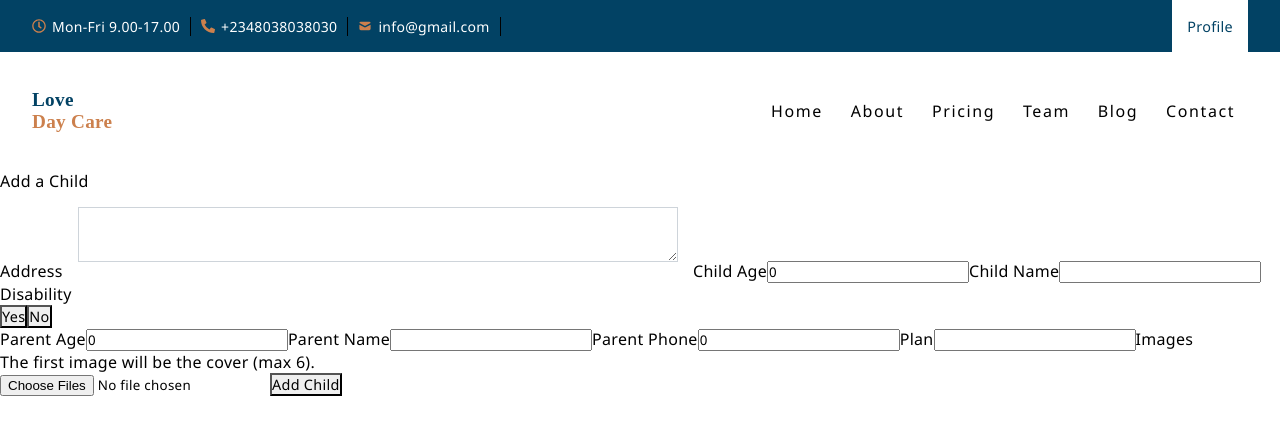
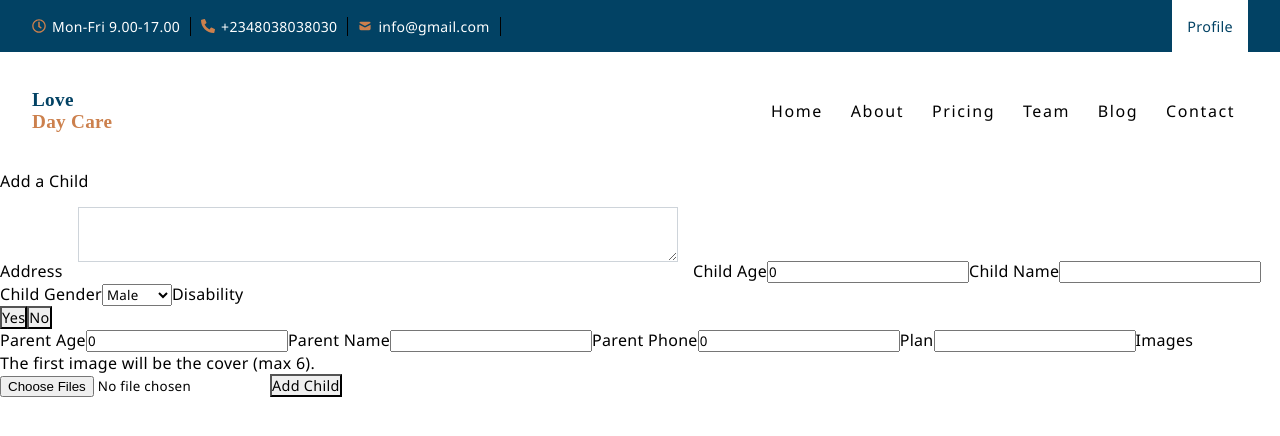
Before and after one commit to Ubongg/day-care, a React (Create React App) app: page /add-child in a window 1280 px wide. Shown: the top 436 px of the page. Built offline with nearby package versions, Linux system fonts and the light colour scheme; no server answers; sample sign-in values are in the browser's storage.

Commit message:
able to add child, sign in, sign up, and sign out

```diff
--- a/src/pages/AddChild.js
+++ b/src/pages/AddChild.js
@@ -20,6 +20,7 @@ function CreateListing() {
     address: "",
     childAge: 0,
     childName: "",
+    childGender: "",
     disability: false,
     images: {},
     parentAge: 0,
@@ -32,6 +33,7 @@ function CreateListing() {
     address,
     childAge,
     childName,
+    childGender,
     disability,
     images,
     parentAge,
@@ -50,7 +52,7 @@ function CreateListing() {
         if (user) {
           setFormData({ ...formData, userRef: user.uid });
         } else {
-          navigate("/sign-in");
+          navigate("/login");
         }
       });
     }
@@ -205,6 +207,17 @@ function CreateListing() {
             required
           />
 
+          <label className="formLabel">Child Gender</label>
+          <select
+            className="formInputGender"
+            id="childGender"
+            value={childGender}
+            onChange={onMutate}
+          >
+            <option value="Male">Male</option>
+            <option value="Female">Female</option>
+          </select>
+
           <label className="formLabel">Disability</label>
           <div className="formButtons">
             <button
--- a/src/pages/Profile.js
+++ b/src/pages/Profile.js
@@ -21,7 +21,9 @@ const Profile = () => {
 
   const onLogout = () => {
     auth.signOut();
-    navigate("/");
+    toast.success("Signed out successfully");
+
+    navigate("/login");
   };
 
   return (
```
Also changed, not shown: src/components/ChildItem.js (added, +7 -0 lines), src/pages/Child.js (added, +7 -0 lines).
